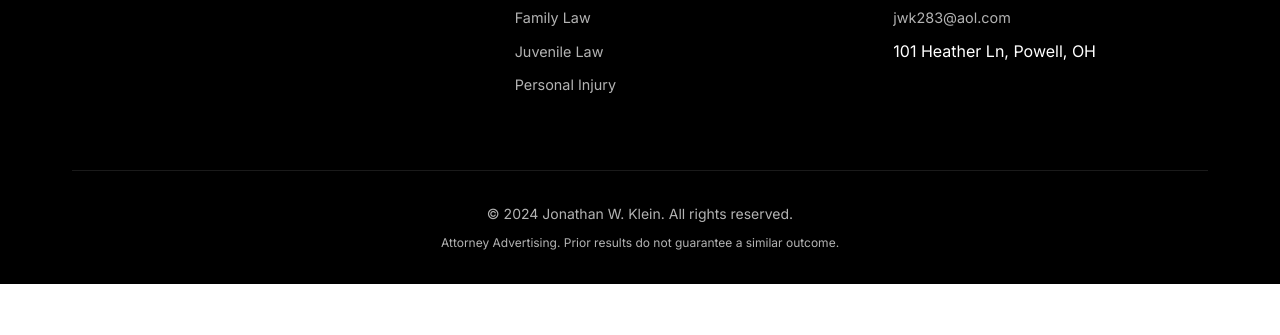
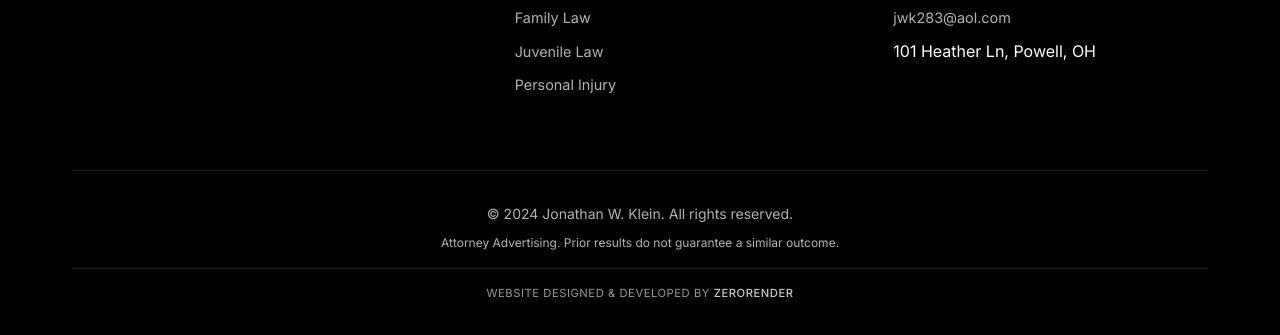
Before and after one commit to jesstingley17/john-klein-law, a plain HTML site: page index.html in a window 1280 px wide. Shown: the part 7056-7391 px from the top of the page. Before the commit the page ends 7340 px from the top, so only its background shows below. Drawn offline with nearby package versions, Linux system fonts and the light colour scheme.

Commit message:
Add ZeroRender website credit to footer

```diff
--- a/index.html
+++ b/index.html
@@ -433,6 +433,7 @@
             <div class="footer-bottom">
                 <p>&copy; 2024 Jonathan W. Klein. All rights reserved.</p>
                 <p class="footer-disclaimer">Attorney Advertising. Prior results do not guarantee a similar outcome.</p>
+                <p class="footer-credit">Website designed & developed by <a href="https://www.zero-render.com" target="_blank" rel="noopener noreferrer">ZeroRender</a></p>
             </div>
         </div>
     </footer>
--- a/styles.css
+++ b/styles.css
@@ -1047,6 +1047,29 @@ section {
     font-size: 0.75rem;
 }
 
+.footer-credit {
+    margin-top: var(--spacing-sm);
+    font-size: 0.7rem;
+    color: rgba(255,255,255,0.6);
+    text-transform: uppercase;
+    letter-spacing: 0.05em;
+    padding-top: var(--spacing-sm);
+    border-top: 1px solid rgba(255,255,255,0.1);
+}
+
+.footer-credit a {
+    color: rgba(255,255,255,0.8);
+    text-decoration: none;
+    transition: var(--transition);
+    font-weight: 500;
+    border-bottom: 1px solid transparent;
+}
+
+.footer-credit a:hover {
+    color: var(--white);
+    border-bottom-color: rgba(255,255,255,0.5);
+}
+
 /* ============================================
    ANIMATIONS
    ============================================ */
```
